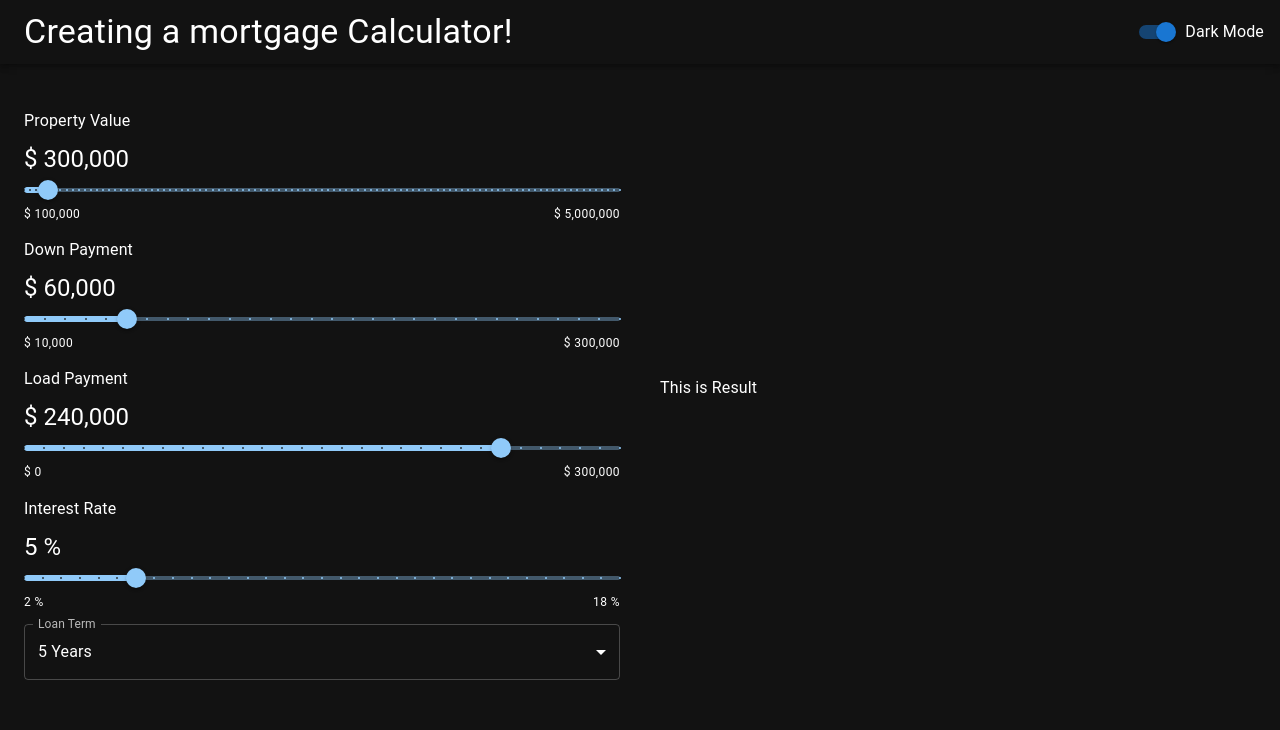
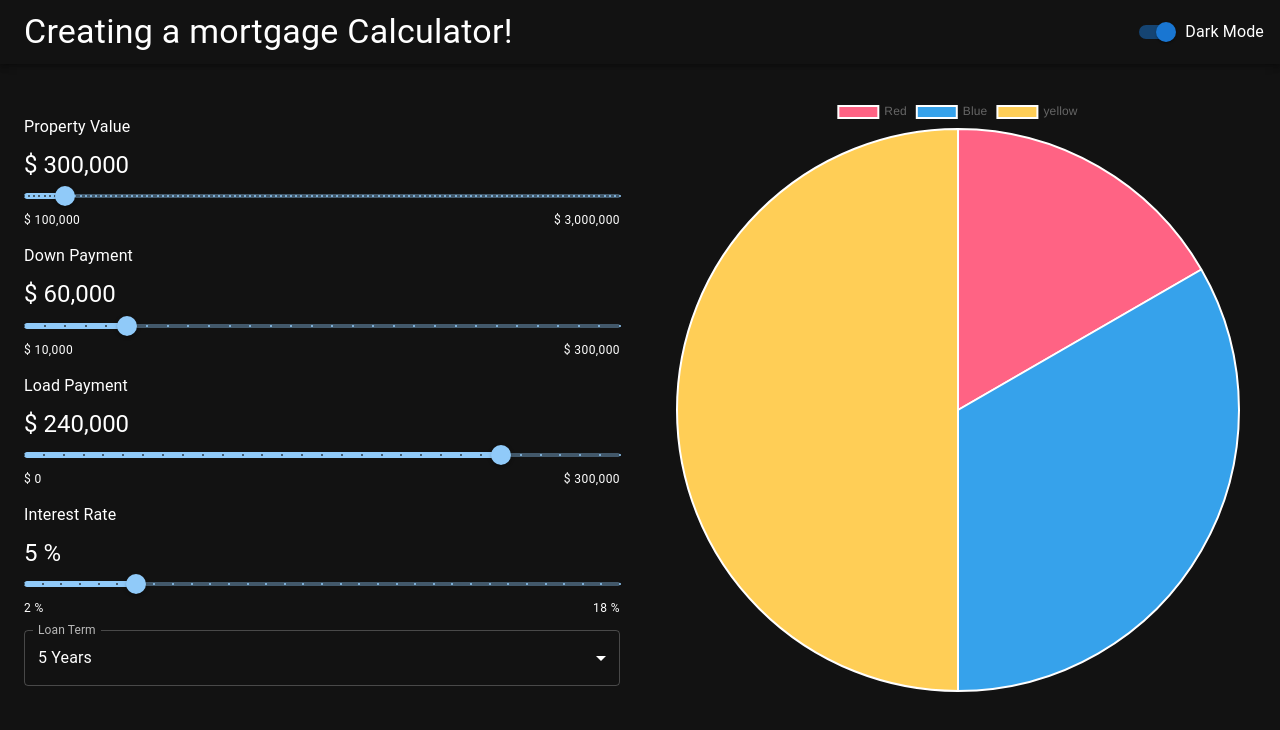
Before and after one commit to wonth93/Mortgage-Calculator, a React (Create React App) app: page / in a window 1280 px wide. Shown: the top 730 px of the page. Built offline with nearby package versions, Linux system fonts and the light colour scheme.

Commit message:
create pie chart

```diff
--- a/src/App.js
+++ b/src/App.js
@@ -42,7 +42,7 @@ function App({ dark }) {
               <TenureSelect data={data} setData={setData} />
             </Grid>
             <Grid item xs={12} md ={6}>
-              <Result />
+              <Result data={data} />
             </Grid>
           </Grid>
         </Container>
--- a/src/Components/Result.js
+++ b/src/Components/Result.js
@@ -1,11 +1,29 @@
 import React from "react";
+import { Stack, Typography } from "@mui/material";
+import { Chart as ChartJS, ArcElement, Tooltip, Legend } from "chart.js";
+import { Pie } from "react-chartjs-2";
+import { yellow } from "@mui/material/colors";
 
-const Result = () => {
+ChartJS.register(ArcElement, Tooltip, Legend);
+
+const Result = ({ data }) => {
+  const { homeValue, loanAmount, loanTerm, interestRate } = data;
+  const totalLoanMonths = loanTerm * 12;
+  const interestPerMonth = (interestRate * 0.01) / 12;
+  const monthlyPayment = (loanAmount * interestPerMonth * (1 + interestPerMonth) ** totalLoanMonths) / ((1 + interestPerMonth) ** totalLoanMonths - 1);
+  const totalInterestGenerated = monthlyPayment * totalLoanMonths - loanAmount;
+
+  const pieData = {
+    labels: ['Red', 'Blue', 'yellow'],
+    datasets: [{
+      data: [10, 20, 30],
+      backgroundColor: ['#ff6384', '#36a2eb', '#ffce56']
+    }]
+  }
+
   return (
     <div>
-      <p>
-        This is Result
-      </p>
+      <Pie data={pieData} />
     </div>
   );
 }
--- a/src/Components/SliderSelect.js
+++ b/src/Components/SliderSelect.js
@@ -2,7 +2,7 @@ import React, { useState } from "react";
 import SliderComponent from "./Common/SliderComponent";
 
 const SliderSelect = ({ data, setData, formattedData, setFormattedData }) => {
-  const bank_limit = 5000000;
+  const bank_limit = 3000000;
   const formattedBankLimit = bank_limit.toLocaleString("en-US");
 
   return (
@@ -28,7 +28,7 @@ const SliderSelect = ({ data, setData, formattedData, setFormattedData }) => {
         unit="$"
         amount={data.homeValue}
         value={data.homeValue}
-        steps={50000}
+        steps={25000}
         formattedAmount={formattedData.formattedHomeValue}
         formattedMax={formattedBankLimit} />
 
```
